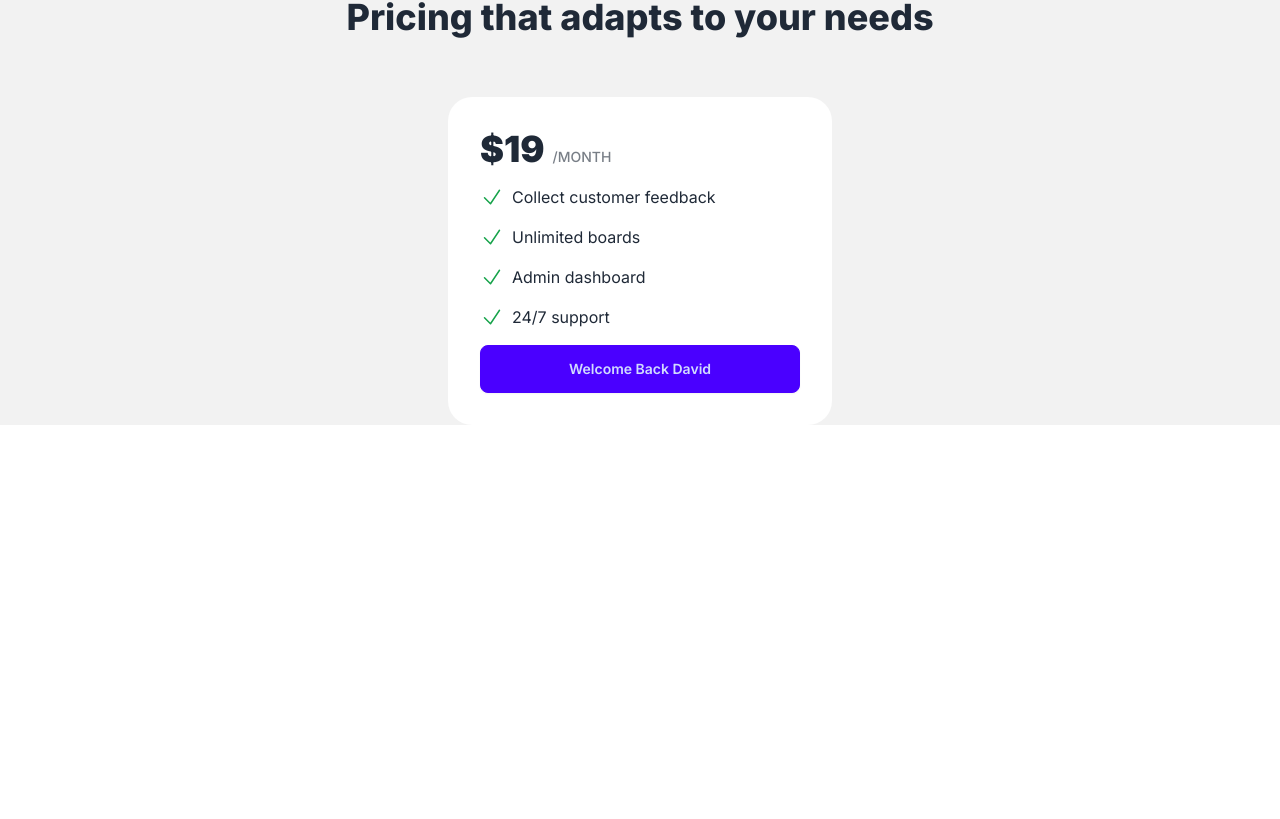
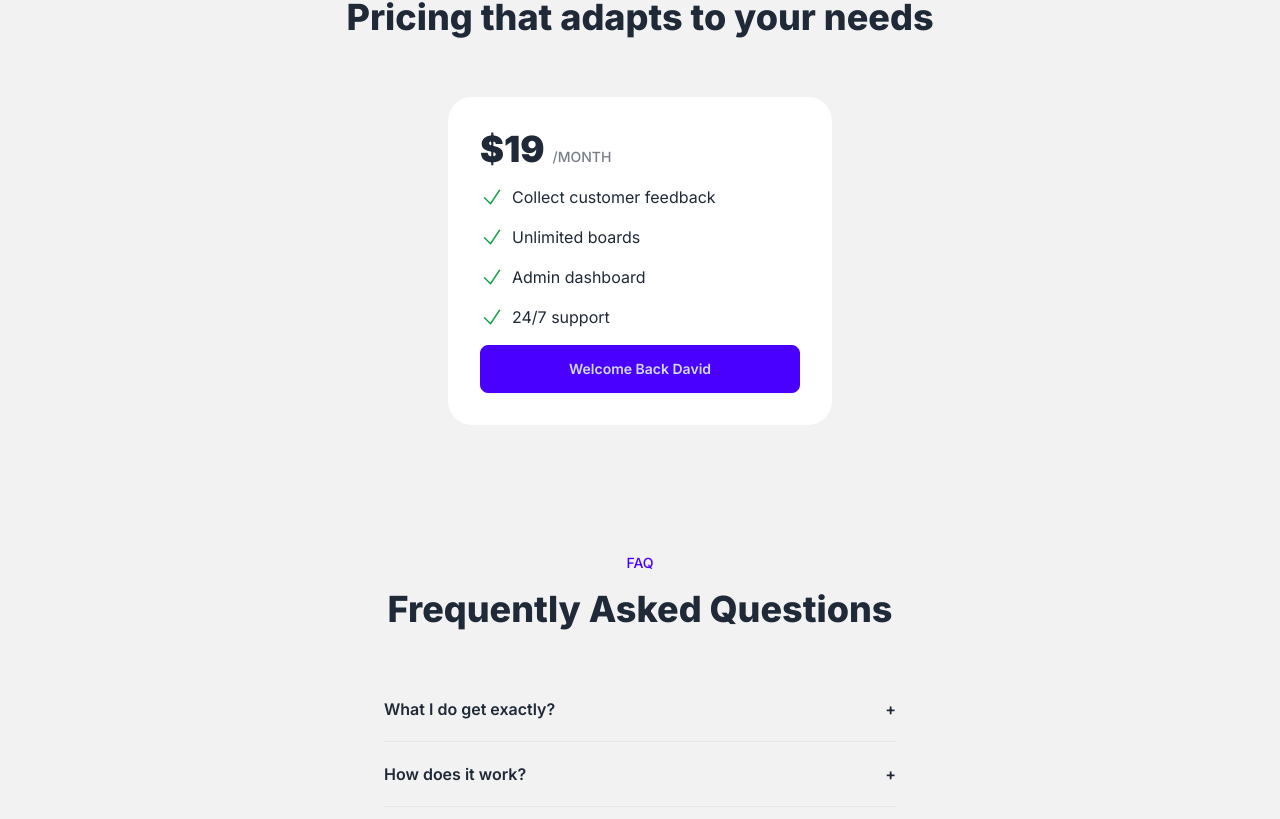
Before and after one commit to david-diazd/codefast-saas, a Next.js app: page / in a window 1280 px wide. Shown: the part 603-1422 px from the top of the page. Before the commit the page ends 1028 px from the top, so only its background shows below. Built offline with nearby package versions, Linux system fonts and the light colour scheme.

Commit message:
mod: FAQ

```diff
--- a/app/page.js
+++ b/app/page.js
@@ -1,5 +1,6 @@
 import ButtonLogin from "@/components/ButtonLogin";
 import ListItem from "@/components/ListItem";
+import FAQListItem from "@/components/FAQListItem";
 
 export default function Home() {
   const isLoggedIn = true; // Simulating user login state
@@ -68,6 +69,37 @@ export default function Home() {
           <ButtonLogin isLoggedIn={isLoggedIn} name={name} extraStyle="w-full"/>
         </div>
       </section>
+
+      {/* FAQ Section */}
+
+      <section className="bg-base-200">
+        <div className="py-32 max-w-3xl mx-auto px-8">
+          <p className="text-sm uppercase font-medium text-center text-primary mb-4">
+            FAQ
+          </p>
+          <h2 className="text-3xl lg:text-4xl font-extrabold mb-12 text-center">
+            Frequently Asked Questions
+          </h2>
+
+            <ul className="max-w-lg mx-auto">
+              {
+                [
+                  { //this is an object
+                    question: "What I do get exactly?",
+                    answer: "Loreum Ipseum",
+                  },
+                  { //this is an object
+                    question: "How does it work?",
+                    answer: "Loreum Ipseum",
+                  },
+                ].map((qa) => (
+                  <FAQListItem key={qa.question} qa={qa} />
+                ))
+              }
+            </ul>
+
+        </div>
+      </section>
     </main>
   );
 }
--- /dev/null
+++ b/components/FAQListItem.js
@@ -0,0 +1,24 @@
+"use client";
+
+import { useState } from "react";
+
+const FAQListItem =({qa}) => {
+
+    const [isOpen, setIsOpen] = useState(false);
+
+    return (
+        <li key={qa.question}>
+            {/* 1. Question (clickable) */}
+        <button className="py-5 font-semibold border-b w-full text-left flex items-center justify-between" onClick={() => {setIsOpen(!isOpen)}}>
+            <p>
+                {qa.question}
+            </p>
+            {isOpen ? "-" : "+"}
+        </button>
+            {/* 2. Answer  */}
+        <div className={`${isOpen ? "block" : "hidden"} mt-3 mb-6 opacity-90`}>{qa.answer}</div>
+        </li>
+    );
+    };
+
+export default FAQListItem;
```
